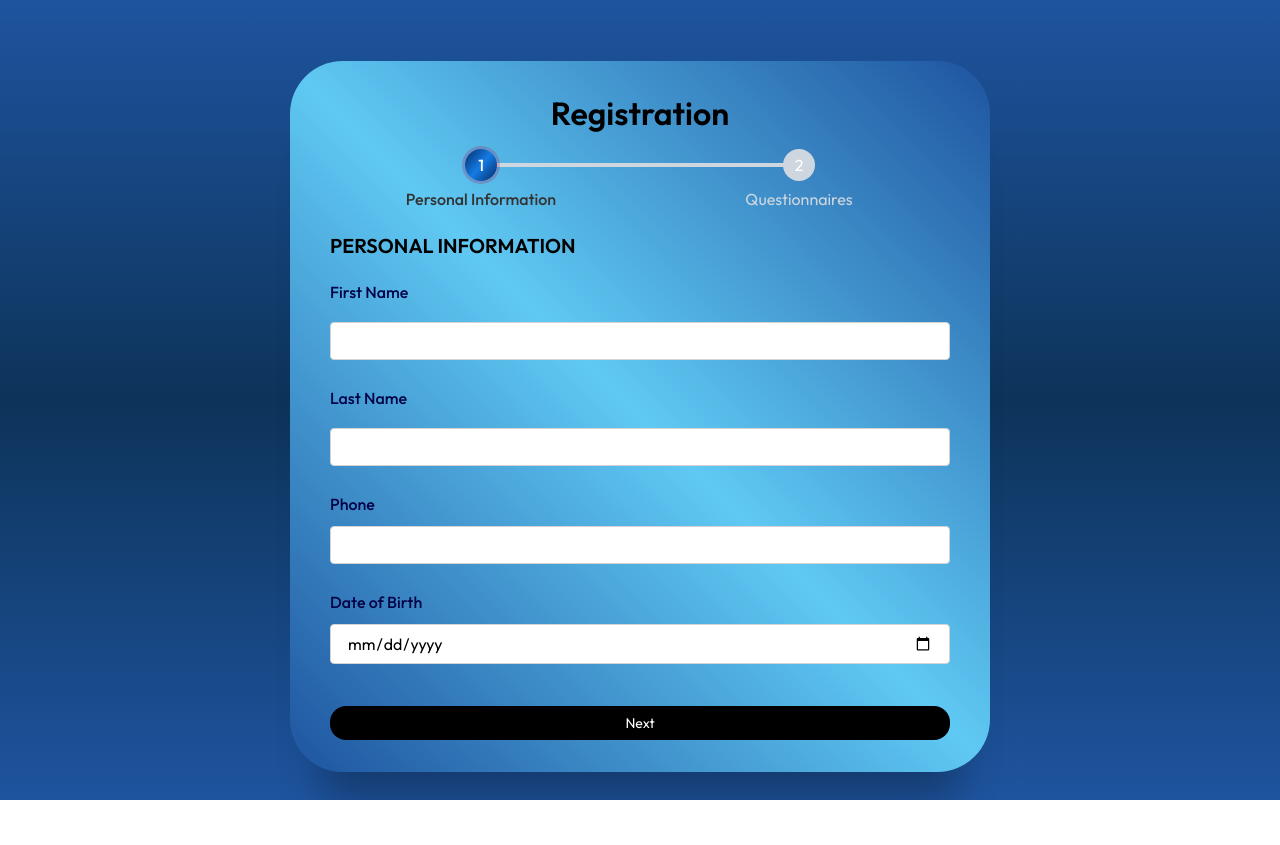
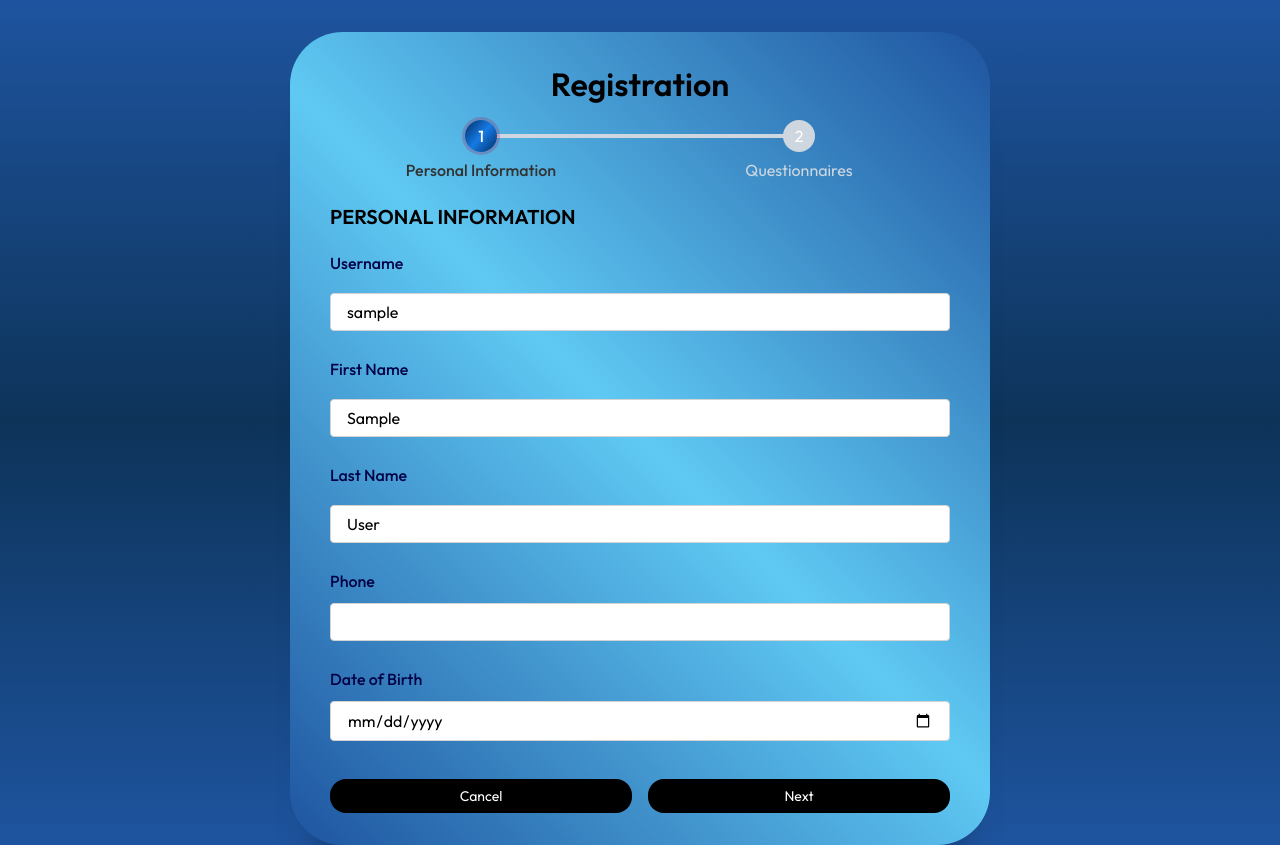
Before and after one commit to yoeltecleab/Wellness-Tracker, a Django app: page /onboarding-quiz/ in a window 1280 px wide. Before the commit the page ends 800 px from the top, so only its background shows below. Run offline with Django 5.2, Linux system fonts and the light colour scheme; the visitor is signed in with stand-in values (Sample User, id 1); parts of the project's set-up code (start-up, migrations or seed data) failed here and were passed over.

Commit message:
Added updating account and profile feature

```diff
--- a/core/templates/core/dashboard.html
+++ b/core/templates/core/dashboard.html
@@ -101,7 +101,7 @@
                     <img src="https://images.unsplash.com/photo-1517841905240-472988babdf9?ixid=MnwxMjA3fDB8MHxzZWFyY2h8NHx8cGVvcGxlfGVufDB8fDB8fA%3D%3D&ixlib=rb-1.2.1&auto=format&fit=crop&w=500&q=60"
                          alt="">
                     <ul class="profile-link">
-                        <li><a href="#"><i class='bx bxs-user-circle icon'></i> Profile</a></li>
+                        <li><a href="{% url 'update_profile' %}"><i class='bx bxs-user-circle icon'></i> {{ request.user.username|default_if_none:"User" }}</a></li>
                         <li><a href="#"><i class='bx bxs-cog'></i> Settings</a></li>
                         <li><a href="{% url 'signout' %}"><i class='bx bxs-log-out-circle'></i> Logout</a></li>
                     </ul>
--- a/core/templates/core/onboarding_quiz.html
+++ b/core/templates/core/onboarding_quiz.html
@@ -6,10 +6,13 @@
     <meta name="viewport" content="width=device-width, initial-scale=1.0"/>
     <title>Multistep Form</title>
     <link rel="stylesheet" href="{% static 'styles/onboarding_quiz.css' %}"/>
-    <script src="{% static 'scripts/onboarding_quiz.js' %}" defer></script>
 </head>
 <body>
+{% if source == 'update' %}
+    <form class="form-wizard" method="POST" action="{% url 'update_profile' %}">
+{% else %}
     <form class="form-wizard" method="POST" action="{% url 'onboarding_quiz' %}">
+{% endif %}
 {% csrf_token %}
 <!-- .completed -->
 <div class="completed" hidden>
@@ -28,7 +31,12 @@
     <div class="progress"></div>
 
     <ol>
+        {% if source == 'update' %}
+            <li class="current">Account Information</li>
+            <li>Personal Information</li>
+        {% else %}
             <li class="current">Personal Information</li>
+        {% endif %}
         <li>Questionnaires</li>
     </ol>
 </div>
@@ -36,24 +44,45 @@
 
 <!-- .steps-container -->
 <div class="steps-container">
+    {% if source == 'update' %}
+        <div class="step">
+            <h3>Account Information</h3>
+
+            {% for field in form %}
+                <div class="form-control">
+                    <label for="{{ field.id_for_label }}">{{ field.label }}</label>
+                    <input type="{{ field.field.widget.input_type }}" id="{{ field.id_for_label }}"
+                           name="{{ field.name }}" value="{{ field.value }}" required/>
+                </div>
+            {% endfor %}
+        </div>
+    {% endif %}
     <div class="step">
         <h3>Personal Information</h3>
 
         <div class="form-control">
+            <label for="username">Username</label>
+            <input type="text" id="username" name="username" value="{{ user.username|default_if_none:'' }}"
+                   required/>
+        </div>
+        <div class="form-control">
             <label for="first-name">First Name</label>
-                <input type="text" id="first-name" name="first-name" required/>
+            <input type="text" id="first-name" name="first-name" value="{{ user.first_name|default_if_none:'' }}"
+                   required/>
         </div>
         <div class="form-control">
             <label for="last-name">Last Name</label>
-                <input type="text" id="last-name" name="last-name" required/>
+            <input type="text" id="last-name" name="last-name" value="{{ user.last_name|default_if_none:'' }}"
+                   required/>
         </div>
         <div class="form-control">
             <label for="phone">Phone</label>
-                <input type="tel" id="phone" name="phone" required/>
+            <input type="tel" id="phone" name="phone" value="{{ user.phone|default_if_none:'' }}" required/>
         </div>
         <div class="form-control">
             <label for="dob">Date of Birth</label>
-                <input type="date" id="dob" name="dob" required/>
+            <input type="date" id="dob" name="dob" value="{{ user.dob|date:'Y-m-d' }}" required/>
+
         </div>
     </div>
     <div class="step">
@@ -69,6 +98,7 @@
                             name="primary-goal"
                             value="lose"
                             required
+                            {% if user.profile.primary_goal == 'lose' %}checked{% endif %}
                     />
                     <label for="goal-lose">Lose weight</label>
                 </div>
@@ -78,6 +108,7 @@
                             id="goal-maintain"
                             name="primary-goal"
                             value="maintain"
+                            {% if user.profile.primary_goal == 'maintain' %}checked{% endif %}
                     />
                     <label for="goal-maintain">Maintain weight</label>
                 </div>
@@ -87,6 +118,7 @@
                             id="goal-gain"
                             name="primary-goal"
                             value="gain"
+                            {% if user.profile.primary_goal == 'gain' %}checked{% endif %}
                     />
                     <label for="goal-gain">Gain muscle</label>
                 </div>
@@ -96,12 +128,12 @@
                             id="goal-health"
                             name="primary-goal"
                             value="health"
+                            {% if user.profile.primary_goal == 'health' %}checked{% endif %}
                     />
                     <label for="goal-health">Improve overall health</label>
                 </div>
             </div>
         </div>
-
         <div class="form-control">
             <label>How would you describe your current diet?</label>
             <div class="radio-group">
@@ -112,6 +144,7 @@
                             name="current-diet"
                             value="balanced"
                             required
+                            {% if user.profile.current_diet == 'balanced' %}checked{% endif %}
                     />
                     <label for="diet-balanced">Balanced and healthy</label>
                 </div>
@@ -121,6 +154,7 @@
                             id="diet-mostly"
                             name="current-diet"
                             value="mostly"
+                            {% if user.profile.current_diet == 'mostly' %}checked{% endif %}
                     />
                     <label for="diet-mostly">Mostly healthy</label>
                 </div>
@@ -130,6 +164,7 @@
                             id="diet-unsure"
                             name="current-diet"
                             value="unsure"
+                            {% if user.profile.current_diet == 'unsure' %}checked{% endif %}
                     />
                     <label for="diet-unsure">I'm not sure</label>
                 </div>
@@ -139,12 +174,12 @@
                             id="diet-unbalanced"
                             name="current-diet"
                             value="unbalanced"
+                            {% if user.profile.current_diet == 'unbalanced' %}checked{% endif %}
                     />
                     <label for="diet-unbalanced">Unbalanced or unhealthy</label>
                 </div>
             </div>
         </div>
-
         <div class="form-control">
             <label>How often do you snack between meals?</label>
             <div class="radio-group">
@@ -155,6 +190,7 @@
                             name="snacking"
                             value="rarely"
                             required
+                            {% if user.profile.snacking == 'rarely' %}checked{% endif %}
                     />
                     <label for="snack-rarely">Rarely</label>
                 </div>
@@ -164,6 +200,7 @@
                             id="snack-sometimes"
                             name="snacking"
                             value="sometimes"
+                            {% if user.profile.snacking == 'sometimes' %}checked{% endif %}
                     />
                     <label for="snack-sometimes">Sometimes</label>
                 </div>
@@ -173,6 +210,7 @@
                             id="snack-often"
                             name="snacking"
                             value="often"
+                            {% if user.profile.snacking == 'often' %}checked{% endif %}
                     />
                     <label for="snack-often">Often</label>
                 </div>
@@ -182,6 +220,7 @@
                             id="snack-always"
                             name="snacking"
                             value="always"
+                            {% if user.profile.snacking == 'always' %}checked{% endif %}
                     />
                     <label for="snack-always">Always</label>
                 </div>
@@ -203,6 +242,7 @@
                             id="beverage-water"
                             name="beverages"
                             value="water"
+                            {% if 'water' in user.profile.beverages %}checked{% endif %}
                     />
                     <label for="beverage-water">Water</label>
                 </div>
@@ -212,6 +252,7 @@
                             id="beverage-soda"
                             name="beverages"
                             value="soda"
+                            {% if 'soda' in user.profile.beverages %}checked{% endif %}
                     />
                     <label for="beverage-soda">Soda</label>
                 </div>
@@ -221,6 +262,7 @@
                             id="beverage-juice"
                             name="beverages"
                             value="juice"
+                            {% if 'juice' in user.profile.beverages %}checked{% endif %}
                     />
                     <label for="beverage-juice">Juice</label>
                 </div>
@@ -230,6 +272,7 @@
                             id="beverage-coffee"
                             name="beverages"
                             value="coffee"
+                            {% if 'coffee' in user.profile.beverages %}checked{% endif %}
                     />
                     <label for="beverage-coffee">Coffee/Tea</label>
                 </div>
@@ -239,6 +282,7 @@
                             id="beverage-alcohol"
                             name="beverages"
                             value="alcohol"
+                            {% if 'alcohol' in user.profile.beverages %}checked{% endif %}
                     />
                     <label for="beverage-alcohol">Alcohol</label>
                 </div>
@@ -255,6 +299,7 @@
                             name="water-intake"
                             value="less"
                             required
+                            {% if user.profile.water_intake == 'less' %}checked{% endif %}
                     />
                     <label for="water-less">Less than 1 liter</label>
                 </div>
@@ -264,6 +309,7 @@
                             id="water-1-2"
                             name="water-intake"
                             value="1-2"
+                            {% if user.profile.water_intake == '1-2' %}checked{% endif %}
                     />
                     <label for="water-1-2">1-2 liters</label>
                 </div>
@@ -273,6 +319,7 @@
                             id="water-2-3"
                             name="water-intake"
                             value="2-3"
+                            {% if user.profile.water_intake == '2-3' %}checked{% endif %}
                     />
                     <label for="water-2-3">2-3+ liters</label>
                 </div>
@@ -282,6 +329,7 @@
                             id="water-unsure"
                             name="water-intake"
                             value="unsure"
+                            {% if user.profile.water_intake == 'unsure' %}checked{% endif %}
                     />
                     <label for="water-unsure">Not sure</label>
                 </div>
@@ -297,6 +345,7 @@
                             id="diet-vegetarian"
                             name="dietary-restrictions"
                             value="vegetarian"
+                            {% if 'vegetarian' in user.profile.dietary_restrictions %}checked{% endif %}
                     />
                     <label for="diet-vegetarian">Vegetarian</label>
                 </div>
@@ -306,6 +355,7 @@
                             id="diet-vegan"
                             name="dietary-restrictions"
                             value="vegan"
+                            {% if 'vegan' in user.profile.dietary_restrictions %}checked{% endif %}
                     />
                     <label for="diet-vegan">Vegan</label>
                 </div>
@@ -315,6 +365,7 @@
                             id="diet-gluten"
                             name="dietary-restrictions"
                             value="gluten-free"
+                            {% if 'gluten-free' in user.profile.dietary_restrictions %}checked{% endif %}
                     />
                     <label for="diet-gluten">Gluten-free</label>
                 </div>
@@ -324,6 +375,7 @@
                             id="diet-none"
                             name="dietary-restrictions"
                             value="none"
+                            {% if 'none' in user.profile.dietary_restrictions %}checked{% endif %}
                     />
                     <label for="diet-none">No restrictions</label>
                 </div>
@@ -343,6 +395,7 @@
                             name="exercise"
                             value="none"
                             required
+                            {% if user.profile.exercise == 'none' %}checked{% endif %}
                     />
                     <label for="exercise-none">Little to no exercise</label>
                 </div>
@@ -352,6 +405,7 @@
                             id="exercise-light"
                             name="exercise"
                             value="light"
+                            {% if user.profile.exercise == 'light' %}checked{% endif %}
                     />
                     <label for="exercise-light">Light amount of exercise</label>
                 </div>
@@ -361,6 +415,7 @@
                             id="exercise-moderate"
                             name="exercise"
                             value="moderate"
+                            {% if user.profile.exercise == 'moderate' %}checked{% endif %}
                     />
                     <label for="exercise-moderate"
                     >Moderate amount of exercise</label
@@ -372,6 +427,7 @@
                             id="exercise-daily"
                             name="exercise"
                             value="daily"
+                            {% if user.profile.exercise == 'daily' %}checked{% endif %}
                     />
                     <label for="exercise-daily">Daily exercise</label>
                 </div>
@@ -387,6 +443,7 @@
                             name="usual-store"
                             value="Supermarket"
                             required
+                            {% if user.profile.usual_store == 'Supermarket' %}checked{% endif %}
                     />
                     <label for="usual-store-supermarket">Supermarket</label>
                 </div>
@@ -396,6 +453,7 @@
                             id="usual-store-farmers-market"
                             name="usual-store"
                             value="farmers market"
+                            {% if user.profile.usual_store == 'farmers market' %}checked{% endif %}
                     />
                     <label for="usual-store-farmers-market">Farmers market</label>
                 </div>
@@ -405,6 +463,7 @@
                             id="usual-store-health-food-store"
                             name="usual-store"
                             value="health food store"
+                            {% if user.profile.usual_store == 'health food store' %}checked{% endif %}
                     />
                     <label for="usual-store-health-food-store">Health food store</label>
                 </div>
@@ -414,6 +473,7 @@
                             id="usual-store-online-grocery"
                             name="usual-store"
                             value="Online grocery"
+                            {% if user.profile.usual_store == 'Online grocery' %}checked{% endif %}
                     />
                     <label for="usual-store-online-grocery">Online grocery</label>
                 </div>
@@ -421,11 +481,13 @@
         </div>
         <div class="form-control">
             <label for="weight-goal">What is your weight goal?</label>
-                <input type="text" id="weight-goal" name="weight-goal" required/>
+            <input type="text" id="weight-goal" name="weight-goal" required
+                   value="{% if user.profile %} {{ user.profile.weight_goal|default_if_none:'' }}{% endif %}"/>
         </div>
         <div class="form-control">
             <label for="calorie-goal">What is your daily calorie goal?</label>
-                <input type="text" id="calorie-goal" name="calorie-goal" required/>
+            <input type="text" id="calorie-goal" name="calorie-goal" required
+                   value="{% if user.profile %} {{ user.profile.calorie_goal|default_if_none:'' }}{% endif %}"/>
         </div>
     </div>
 </div>
@@ -433,11 +495,23 @@
 
 <!-- .controls -->
 <div class="controls">
+    <button type="button" class="cancel-btn">Cancel</button>
     <button type="button" class="prev-btn">Prev</button>
     <button type="button" class="next-btn">Next</button>
     <button type="submit" class="submit-btn">Submit</button>
 </div>
 <!-- /.controls -->
 </form>
+<script src="{% static 'scripts/onboarding_quiz.js' %}" defer></script>
+{% if source == 'update' %}
+    <script>
+        document.addEventListener("DOMContentLoaded", function () {
+            const form = document.querySelector('form');
+            const submitButton = form.querySelector('.submit-btn');
+            submitButton.textContent = 'Update';
+        });
+    </script>
+{% endif %}
+
 </body>
 </html>
--- a/core/urls.py
+++ b/core/urls.py
@@ -10,5 +10,6 @@ urlpatterns = [
     path('signout/', views.signout, name='signout'),
     path('water-logging/', views.water_logging, name='waterLogging'),
     path('onboarding-quiz/', views.onboarding_quiz, name='onboarding_quiz'),
+    path('update-profile/', views.update_profile, name='update_profile'),
     path('food_logging/', views.food_logging, name='food_logging'),
 ]
--- a/core/views.py
+++ b/core/views.py
@@ -58,37 +58,10 @@ def water_logging(request):
 
 @login_required(login_url='signin')
 def onboarding_quiz(request):
-
-    if request.method == 'POST':
-        try:
-            user = request.user
-            user.first_name = request.POST['first-name']
-            user.last_name = request.POST['last-name']
-            user.phone = request.POST['phone']
-            user.dob = request.POST['dob']
-
-            profile = Profile()
-            profile.primary_goal = request.POST['primary-goal']
-            profile.current_diet = request.POST['current-diet']
-            profile.snack_between_meals = request.POST['snacking']
-            profile.beverages = ", ".join(request.POST.getlist('beverages'))
-            profile.current_water_intake = request.POST['water-intake']
-            profile.diet_restrictions = ", ".join(request.POST.getlist('dietary-restrictions'))
-            profile.exercise = request.POST['exercise']
-            profile.usual_store = request.POST['usual-store']
-            profile.weight_goal = request.POST['weight-goal']
-            profile.calorie_goal = request.POST['calorie-goal']
-
-            user.profile = profile
-            profile.save()
-            user.save()
-            return redirect('dashboard')
-        except Exception as e:
-            print(e)
-            messages.error(request, "Please fill all fields")
-            return redirect('onboarding_quiz')
-
-    return render(request, 'core/onboarding_quiz.html')
+    context = {
+        'source': 'onboarding'
+    }
+    return profile_helper(request, Profile(), context, 'onboarding_quiz')
 
 
 def register_user(request):
@@ -97,6 +70,7 @@ def register_user(request):
         user = form.save(commit=False)
         user.email = user.email.lower()
         user.save()
+        login(request, user)
         return redirect('onboarding_quiz')
     context = {
         'form': form,
@@ -129,3 +103,52 @@ def signout(request):
 @login_required(login_url='signin')
 def food_logging(request):
     return render(request, 'core/food_logging.html')
+
+
+def update_profile(request):
+    form = MyUserCreationForm(instance=request.user)
+    context = {
+        'form': form,
+        'source': 'update'
+    }
+    if form.is_valid():
+        form.save(commit=False)
+    return profile_helper(request, request.user.profile, context, 'update_profile')
+
+
+def profile_helper(request, profile, context, this_page):
+    if request.method == 'POST':
+        try:
+            user = request.user
+
+            user.email = request.POST['email'].lower()
+            user.password1 = request.POST['password1']
+
+            user.first_name = request.POST['first-name']
+            user.last_name = request.POST['last-name']
+            user.username = request.POST['username']
+            user.phone = request.POST['phone']
+            user.dob = request.POST['dob']
+
+            profile = profile
+            profile.primary_goal = request.POST['primary-goal']
+            profile.current_diet = request.POST['current-diet']
+            profile.snacking = request.POST['snacking']
+            profile.beverages = ", ".join(request.POST.getlist('beverages'))
+            profile.water_intake = request.POST['water-intake']
+            profile.dietary_restrictions = ", ".join(request.POST.getlist('dietary-restrictions'))
+            profile.exercise = request.POST['exercise']
+            profile.usual_store = request.POST['usual-store']
+            profile.weight_goal = request.POST['weight-goal']
+            profile.calorie_goal = request.POST['calorie-goal']
+
+            user.profile = profile
+            profile.save()
+            user.save()
+            return redirect('dashboard')
+        except Exception as e:
+            print(e)
+            messages.error(request, "Please fill all fields")
+            return redirect(this_page)
+
+    return render(request, 'core/onboarding_quiz.html', context)
--- a/static/scripts/onboarding_quiz.js
+++ b/static/scripts/onboarding_quiz.js
@@ -4,6 +4,7 @@ const stepsContainer = form.querySelector(".steps-container");
 const steps = form.querySelectorAll(".step");
 const stepIndicators = form.querySelectorAll(".progress-container li");
 const prevButton = form.querySelector(".prev-btn");
+const cancelButton = form.querySelector(".cancel-btn");
 const nextButton = form.querySelector(".next-btn");
 const submitButton = form.querySelector(".submit-btn");
 
@@ -32,6 +33,7 @@ const updateProgress = () => {
 };
 
 const updateButtons = () => {
+  cancelButton.hidden = currentStep !== 0;
   prevButton.hidden = currentStep === 0;
   nextButton.hidden = currentStep >= steps.length - 1;
   submitButton.hidden = !nextButton.hidden;
@@ -94,6 +96,11 @@ prevButton.addEventListener("click", (e) => {
   }
 });
 
+cancelButton.addEventListener("click", (e) => {
+  e.preventDefault(); // prevent form submission
+  window.history.back();
+});
+
 nextButton.addEventListener("click", (e) => {
   e.preventDefault(); // prevent form submission
 
--- a/static/styles/onboarding_quiz.css
+++ b/static/styles/onboarding_quiz.css
@@ -244,7 +244,7 @@ html[dir="rtl"] .progress-container .progress {
 .steps-container {
     display: flex;
     overflow: hidden;
-    min-height: 240px;
+    min-height: 35rem;
 }
 
 .step {
@@ -252,7 +252,7 @@ html[dir="rtl"] .progress-container .progress {
     padding: 24px 8px;
     opacity: 0;
     transition: opacity 0.3s;
-    height: fit-content;
+    height: 100%;
     display: grid;
     gap: 8px;
 }
```
Also changed, not shown: core/models.py (+6 -15 lines). Lines whose indentation alone changed are shown as unchanged.
